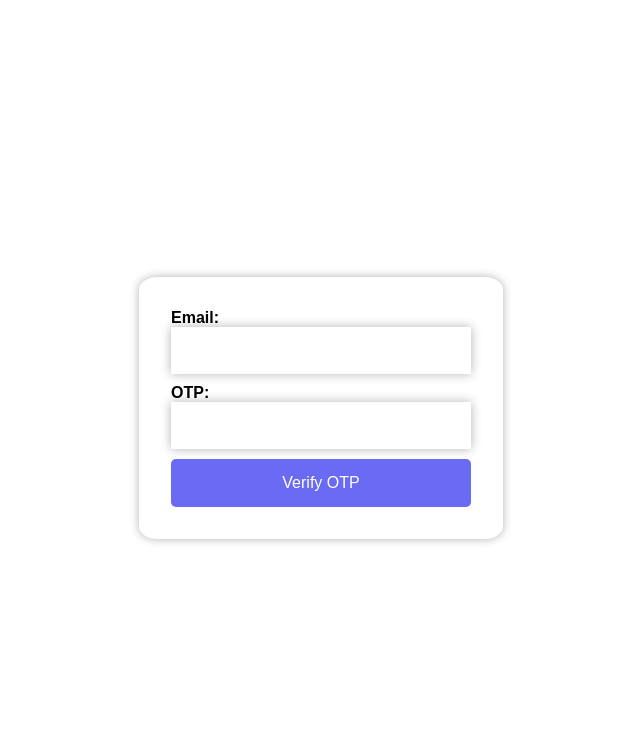
After one commit to Shiftgithub/auth-system-using-django-pac, a Django app: page /auth/verify-otp/ in a window 1280 px wide. The commit adds this page. Shown: the top 747 px of the page, without its empty margins (319-959 px from the left). Run offline with Django 5.2, Linux system fonts and the light colour scheme.

Commit message:
updated : project has two verification . using link to active account and using otp

```diff
--- /dev/null
+++ b/app/templates/registration/otp_verification.html
@@ -0,0 +1,14 @@
+{% extends 'base.html' %}
+{% block title %}
+  OTP Verifaction
+{% endblock %}
+{% block content %}
+  <form method="post" action="{% url 'verify_otp' %}">
+    {% csrf_token %}
+    <label for="email">Email:</label>
+    <input type="email" name="email" required />
+    <label for="otp">OTP:</label>
+    <input type="text" name="otp" required />
+    <button type="submit">Verify OTP</button>
+  </form>
+{% endblock %}
--- a/app/urls.py
+++ b/app/urls.py
@@ -6,6 +6,7 @@ urlpatterns = [
     path("auth/", include("django.contrib.auth.urls")),
     path("", dashboard, name="dashboard"),
     path("auth/registration/", registration, name="registration"),
+    path("auth/verify-otp/", verify_otp, name="verify_otp"),
     path("activate/<uidb64>/<token>/", activate, name="activate"),
     path(
         "activation_sent/",
--- a/app/views.py
+++ b/app/views.py
@@ -6,8 +6,11 @@ from django.template.loader import render_to_string
 from django.core.mail import send_mail
 from django.conf import settings
 from django.contrib.auth import login
+from django.utils import timezone
+from datetime import timedelta
 from .forms import RegistrationForm
 from .tokens import account_activation_token
+from .models import OTP
 
 User = get_user_model()
 
@@ -18,6 +21,7 @@ def registration(request):
 
         if form.is_valid():
             email = form.cleaned_data.get("email")
+            activation_method = request.POST.get("activation_method")
 
             if User.objects.filter(email=email).exists():
                 form.add_error("email", "Email already exists. Try another one.")
@@ -26,29 +30,43 @@ def registration(request):
                 user.is_active = False
                 user.save()
 
-                # Send activation email
-                uid = urlsafe_base64_encode(force_bytes(user.pk))
-                token = account_activation_token.make_token(user)
-                activation_link = (
-                    f"{request.scheme}://{request.get_host()}/activate/{uid}/{token}/"
-                )
-
-                mail_subject = "Activate your account"
-                message = render_to_string(
-                    "registration/activation_email.html",
-                    {
-                        "user": user,
-                        "activation_link": activation_link,
-                    },
-                )
-
-                send_mail(mail_subject, message, settings.EMAIL_HOST_USER, [user.email])
-
-                return redirect("activation_sent")
+                if activation_method == "link":
+                    send_activation_email(request, user)
+                    return redirect("activation_sent")
+                else:
+                    send_otp_email(user)
+                    return render(request, "registration/otp_verification.html")
     else:
         form = RegistrationForm()
 
     return render(request, "registration/registration.html", {"form": form})
+
+
+def send_activation_email(request, user):
+    uid = urlsafe_base64_encode(force_bytes(user.pk))
+    token = account_activation_token.make_token(user)
+    activation_link = f"{request.scheme}://{request.get_host()}/activate/{uid}/{token}/"
+
+    mail_subject = "Activate your account"
+    message = render_to_string(
+        "registration/activation_email.html",
+        {
+            "user": user,
+            "activation_link": activation_link,
+        },
+    )
+
+    send_mail(mail_subject, message, settings.EMAIL_HOST_USER, [user.email])
+
+
+def send_otp_email(user):
+    otp_instance, created = OTP.objects.get_or_create(user=user)
+    otp_instance.generate_otp()
+
+    mail_subject = "Your OTP code"
+    message = f"Your OTP code is {otp_instance.otp}. It is valid for 15 minutes."
+
+    send_mail(mail_subject, message, settings.EMAIL_HOST_USER, [user.email])
 
 
 def activate(request, uidb64, token):
@@ -67,5 +85,28 @@ def activate(request, uidb64, token):
         return render(request, "registration/activation_invalid.html")
 
 
+def verify_otp(request):
+    if request.method == "POST":
+        email = request.POST.get("email")
+        otp = request.POST.get("otp")
+
+        try:
+            user = User.objects.get(email=email)
+            otp_instance = OTP.objects.get(user=user)
+
+            if otp_instance.is_valid() and otp_instance.otp == otp:
+                user.is_active = True
+                user.save()
+                otp_instance.delete()  # delete OTP after successful verification
+                login(request, user)
+                return redirect("dashboard")
+            else:
+                return render(request, "registration/otp_invalid.html")
+        except (User.DoesNotExist, OTP.DoesNotExist):
+            return render(request, "registration/otp_invalid.html")
+
+    return render(request, "registration/otp_verification.html")
+
+
 def dashboard(request):
     return render(request, "dashboard.html")
```
Also changed, not shown: app/delete_inactive_users.py (added, +15 -0 lines), app/models.py (+19 -1 lines), app/templates/registration/activation_email.html (+11 -11 lines), app/templates/registration/activation_invalid.html (+7 -9 lines), app/templates/registration/activation_sent.html (+7 -9 lines), app/templates/registration/otp_invalid.html (added, +7 -0 lines), app/templates/registration/registration.html (+6 -1 lines), app/migrations/0001_initial.py (added), db.sqlite3.
